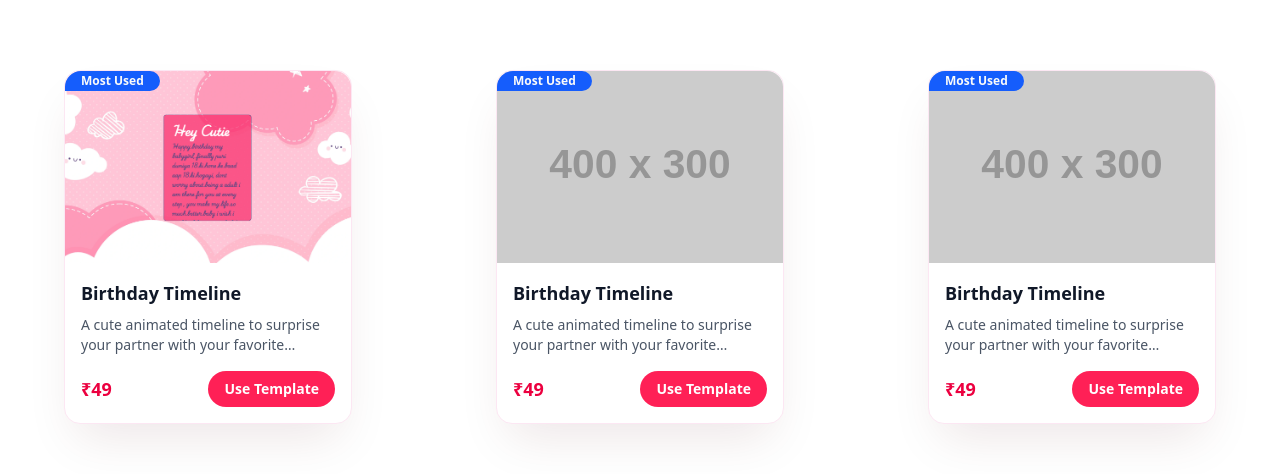
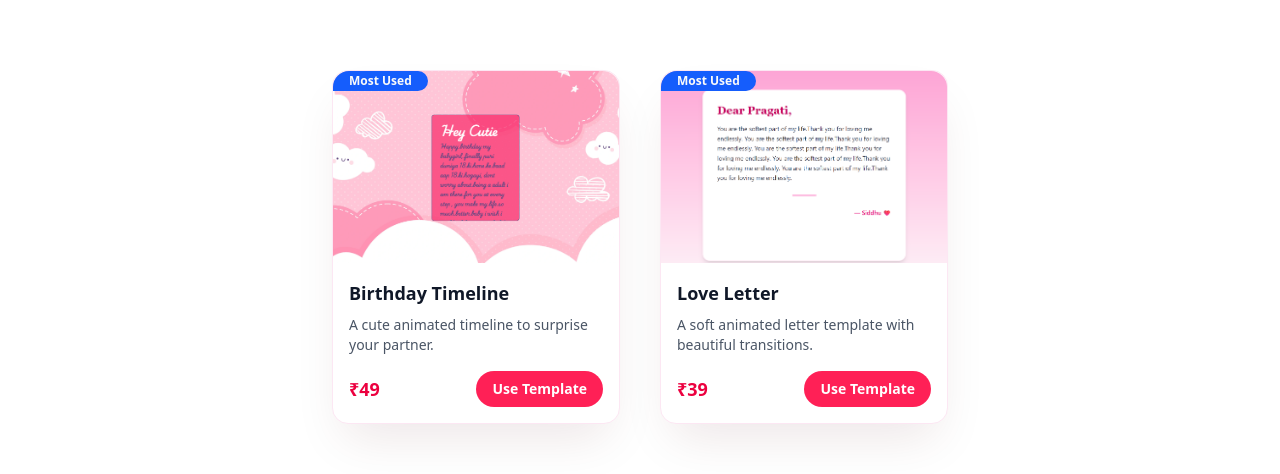
Before and after one commit to Slayer-X164/affinote, a Next.js app: page / in a window 1280 px wide. Shown: the part 420-894 px from the top of the page. Built offline with nearby package versions, Linux system fonts and the light colour scheme.

Commit message:
feature: centralized template data

```diff
--- /dev/null
+++ b/app/edit/[templateID]/page.tsx
@@ -0,0 +1,10 @@
+"use client"
+import { Templates } from "@/data/template";
+import { useParams } from "next/navigation";
+export default function page() {
+    const {templateID} = useParams()
+    const currTemplate = Templates.find((t)=>t.id === templateID)
+  return <div>
+    <h1>Editing Template : {currTemplate?.title}</h1>
+  </div>;
+}
--- a/app/page.tsx
+++ b/app/page.tsx
@@ -1,3 +1,4 @@
+import TemplatePage from "@/components/TemplatePage";
 import Hero from "@/components/ui/Hero";
 import Navbar from "@/components/ui/Navbar";
 import TemplateSection from "@/components/ui/TemplateSection";
@@ -8,6 +9,7 @@ export default function Home() {
     <Navbar/>
     <Hero/>
     <TemplateSection/>
+    {/* <TemplatePage/> */}
    </div>
   );
 }
--- a/components/TemplatePage.tsx
+++ b/components/TemplatePage.tsx
@@ -1,9 +1,9 @@
-
 import BirthdayTimeline from "./templates/Template1";
-
+import LoveLetter from "./templates/Template2";
 
 const TemplatePage = () => {
   return (
+    <>
       <BirthdayTimeline
         title="Hey Cutie"
         message="Happy birthday my babygirl..."
@@ -11,21 +11,55 @@ const TemplatePage = () => {
         buttonText="check"
         timeline={[
           [
-          { img: "https://placehold.co/400x400/pink/white?text=Image+1", text: "Our first meeting" },
-          { img: "https://placehold.co/400x400/pink/white?text=Image+2", text: "Cute kurti day" },
-          { img: "https://placehold.co/400x400/pink/white?text=Image+3", text: "Garlic bread moment" },
+            {
+              img: "https://placehold.co/400x400/pink/white?text=Image+1",
+              text: "Our first meeting",
+            },
+            {
+              img: "https://placehold.co/400x400/pink/white?text=Image+2",
+              text: "Cute kurti day",
+            },
+            {
+              img: "https://placehold.co/400x400/pink/white?text=Image+3",
+              text: "Garlic bread moment",
+            },
           ],
           [
-          { img: "https://placehold.co/400x400/pink/white?text=Image+4", text: "Shivjayanti together" },
-          { img: "https://placehold.co/400x400/pink/white?text=Image+5", text: "Cute girl x chashmish boy" },
-          { img: "https://placehold.co/400x400/pink/white?text=Image+6", text: "Bike ride date" },
+            {
+              img: "https://placehold.co/400x400/pink/white?text=Image+4",
+              text: "Shivjayanti together",
+            },
+            {
+              img: "https://placehold.co/400x400/pink/white?text=Image+5",
+              text: "Cute girl x chashmish boy",
+            },
+            {
+              img: "https://placehold.co/400x400/pink/white?text=Image+6",
+              text: "Bike ride date",
+            },
           ],
           [
-          { img: "https://placehold.co/400x400/pink/white?text=Image+7", text: "Exploring SoBo" },
-          { img: "https://placehold.co/400x400/pink/white?text=Image+8", text: "Always holding hands" },
+            {
+              img: "https://placehold.co/400x400/pink/white?text=Image+7",
+              text: "Exploring SoBo",
+            },
+            {
+              img: "https://placehold.co/400x400/pink/white?text=Image+8",
+              text: "Always holding hands",
+            },
           ],
         ]}
       />
+      <LoveLetter
+        salutation="Dear Pragati,"
+        message="You are the softest part of my life.Thank you for loving me endlessly.
+  You are the softest part of my life.Thank you for loving me endlessly.
+  You are the softest part of my life.Thank you for loving me endlessly.
+  You are the softest part of my life.Thank you for loving me endlessly.
+  You are the softest part of my life.Thank you for loving me endlessly."
+        signature="— Siddhu ❤️"
+      />
+    </>
   );
 };
 
--- /dev/null
+++ b/components/templates/Template2.tsx
@@ -0,0 +1,42 @@
+import React from "react";
+
+interface LoveLetterProps {
+  salutation?: string;
+  message?: string;
+  signature?: string;
+}
+
+const LoveLetter: React.FC<LoveLetterProps> = ({
+  salutation = "Dear Love,",
+  message = "You mean the world to me. Thank you for making every moment special.",
+  signature = "Yours Forever ❤️"
+}) => {
+  return (
+    <div className="w-full min-h-screen bg-linear-to-b from-pink-300 to-pink-50 flex justify-center py-16 px-4 text-gray-800">
+
+      <div className="max-w-2xl w-full h-auto bg-white shadow-lg rounded-3xl p-8 md:p-12 border border-pink-200">
+
+        {/* Salutation */}
+        <h1 className="text-3xl md:text-4xl font-serif font-semibold text-pink-700 mb-6">
+          {salutation}
+        </h1>
+
+        {/* Message */}
+        <p className="text-lg md:text-xl leading-relaxed whitespace-pre-line mb-10">
+          {message}
+        </p>
+
+        {/* Divider */}
+        <div className="w-20 h-1 bg-pink-300 mx-auto rounded-full mb-10" />
+
+        {/* Signature */}
+        <p className="text-right text-xl font-medium text-pink-600">
+          {signature}
+        </p>
+      </div>
+
+    </div>
+  );
+};
+
+export default LoveLetter;
--- a/components/ui/TemplateCard.tsx
+++ b/components/ui/TemplateCard.tsx
@@ -1,6 +1,7 @@
 import React from "react";
 
 interface TemplateCardProps {
+  id:string;
   title: string;
   description: string;
   img: string;
@@ -9,14 +10,17 @@ interface TemplateCardProps {
 }
 
 const TemplateCard: React.FC<TemplateCardProps> = ({
+  id,
   title,
   description,
   img,
   price,
   onClick,
 }) => {
+
+
   return (
-    <div className="w-72 bg-white rounded-2xl shadow-2xl shadow-rose-950/10    hover:-translate-y-1 cursor-pointer border border-pink-100 hover:shadow-rose-600/30 hover:shadow-2xl transition-all duration-200 ">
+    <div   onClick={onClick} className="w-72 bg-white rounded-2xl shadow-2xl shadow-rose-950/10    hover:-translate-y-1 cursor-pointer border border-pink-100 hover:shadow-rose-600/30 hover:shadow-2xl transition-all duration-200 ">
       {/* Preview Image */}
 
       <div className="h-48 w-full overflow-hidden rounded-t-2xl relative">
--- a/components/ui/TemplateSection.tsx
+++ b/components/ui/TemplateSection.tsx
@@ -1,35 +1,26 @@
-"use client"
-import TemplateCard from './TemplateCard'
-
+"use client";
+import TemplateCard from "./TemplateCard";
+import { Templates } from "@/data/template";
+import { useRouter } from "next/navigation";
 const TemplateSection = () => {
+  const router = useRouter()
   return (
-    <div  className=' w-full flex justify-center items-center'>
-        <div  className='max-w-6xl w-full py-20 lg:flex-row flex-col gap-10 flex items-center justify-between'>
+    <div className=" w-full flex justify-center items-center px-3">
+      <div className="max-w-6xl w-full py-20 flex-col md:flex-row  gap-10 flex items-center justify-between md:justify-center">
+        {Templates.map((temp) => (
           <TemplateCard
-        title="Birthday Timeline"
-        description="A cute animated timeline to surprise your partner with your favorite memories."
-        img="/images/temp1.png"
-        price={49}
-        onClick={() => console.log("Go to /template/1")}
+            key={temp.id}
+            id={temp.id}
+            title={temp.title}
+            description={temp.description}
+            img={temp.previewImg}
+            price={temp.price}
+            onClick={() => router.push(`/edit/${temp.id}`)}
           />
-       <TemplateCard
-        title="Birthday Timeline"
-        description="A cute animated timeline to surprise your partner with your favorite memories."
-        img="https://placehold.co/400x300/pink/white?text=Template+Preview"
-        price={49}
-        onClick={() => console.log("Go to /template/1")}
-      />
-       <TemplateCard
-        title="Birthday Timeline"
-        description="A cute animated timeline to surprise your partner with your favorite memories."
-        img="https://placehold.co/400x300/pink/white?text=Template+Preview"
-        price={49}
-        onClick={() => console.log("Go to /template/1")}
-      />
-
+        ))}
       </div>
     </div>
-  )
-}
+  );
+};
 
-export default TemplateSection
+export default TemplateSection;
--- /dev/null
+++ b/data/template.ts
@@ -0,0 +1,29 @@
+export const Templates = [
+  {
+    id: "birthday-timeline",
+    title: "Birthday Timeline",
+    description: "A cute animated timeline to surprise your partner.",
+    price: 49,
+    previewImg:
+      "/images/temp1.png",
+    fields: [
+      { name: "title", type: "text" },
+      { name: "message", type: "textarea" },
+      { name: "sectionTitle", type: "text" },
+      { name: "buttonText", type: "text" },
+      { name: "timelineImages", type: "images", count: 6 },
+    ],
+  },
+  {
+    id: "love-letter",
+    title: "Love Letter",
+    description: "A soft animated letter template with beautiful transitions.",
+    price: 39,
+    previewImg: "/images/temp2.png",
+    fields: [
+      { name: "salutation", type: "text" },
+      { name: "message", type: "textarea" },
+      { name: "signature", type: "text" },
+    ],
+  },
+];
```
Also changed, not shown: note.txt (added), public/images/temp2.png (added). Lines whose indentation alone changed are shown as unchanged.
